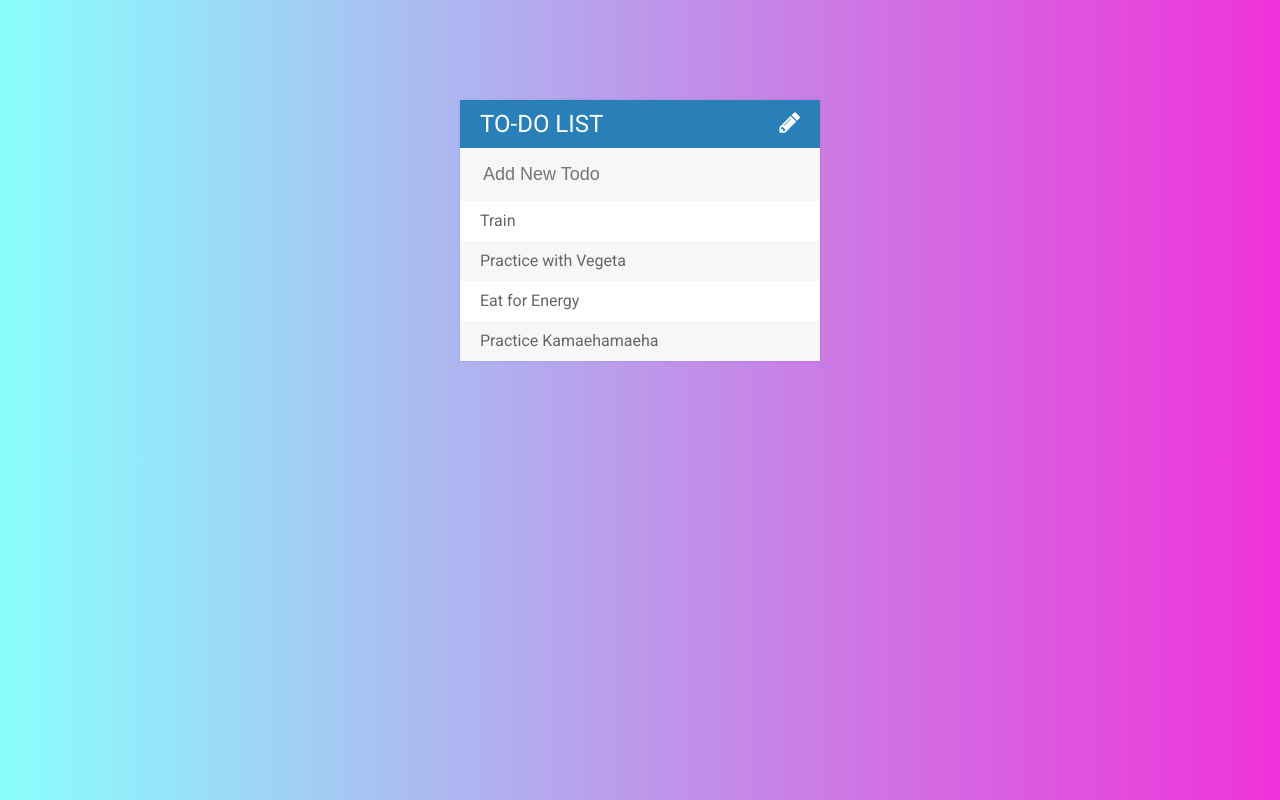
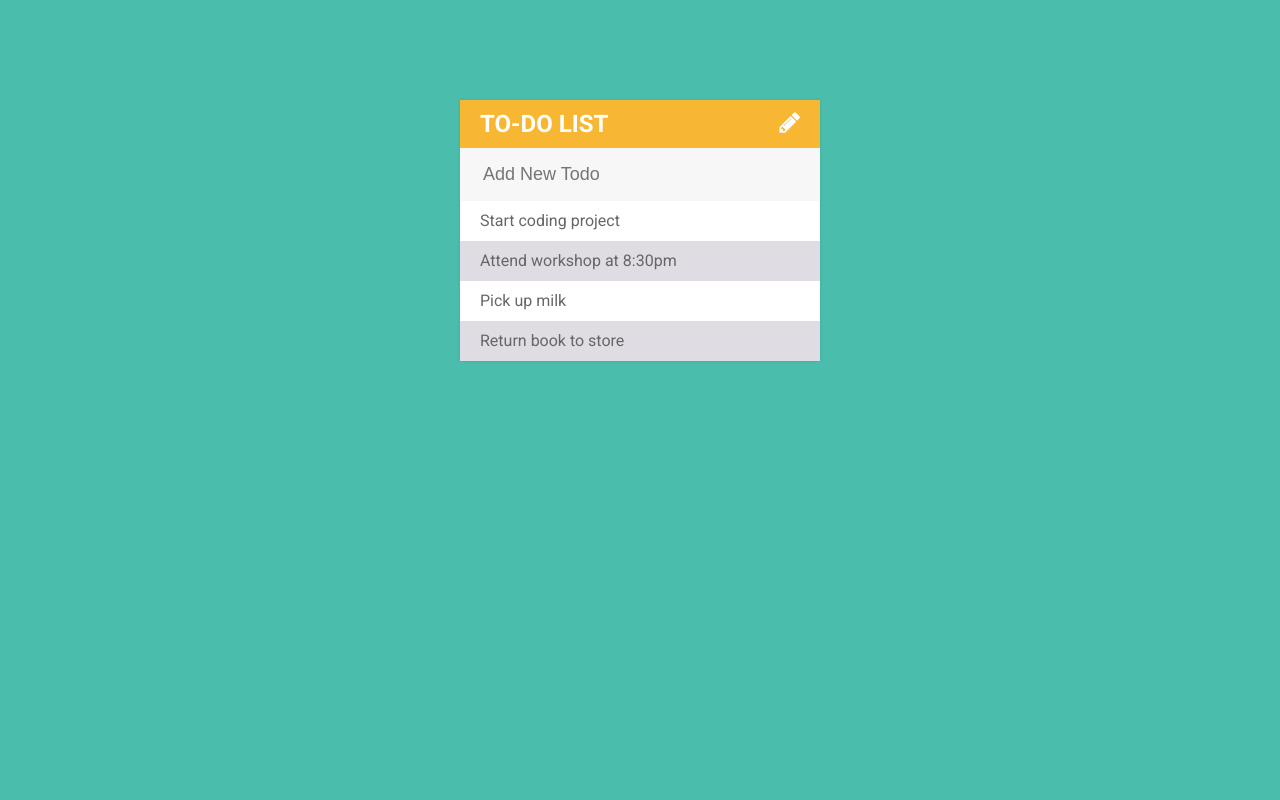
Before and after one commit to HeyTY/wdb_jquery_todo_app, a plain HTML site: page index.html in a window 1280 px wide. Drawn offline with Linux system fonts and the light colour scheme.

Commit message:
Finish styling new colors

```diff
--- a/assets/css/todos.css
+++ b/assets/css/todos.css
@@ -1,20 +1,17 @@
 body {
 font-family: 'Roboto', sans-serif;
-background: #ef32d9; /* fallback for old browsers */
-background: -webkit-linear-gradient(to left, #ef32d9 , #89fffd); /* Chrome 10-25, Safari 5.1-6 */
-background: linear-gradient(to left, #ef32d9 , #89fffd); /* W3C, IE 10+/ Edge, Firefox 16+, Chrome 26+, Opera 12+, Safari 7+ */
-
+background: #4ABDAC;
 
 }
 
 h1 {
-	background: #2980B9;
-	color: white;
+	background: #F7B733;
+	color: #FFF;
 	margin: 0;
 	padding: 10px 20px;
 	text-transform: uppercase;
 	font-size: 24px;
-	font-weight: normal;
+	font-weight: bold;
 
 }
 
@@ -32,11 +29,11 @@ li {
 }
 
 li:nth-child(2n) {
-	background: #f7f7f7 ;
+	background: #DFDCE3;
 }
 
 span {
-	background: #e74c3c;
+	background: #FC4A1A;
 	height: 40px;
 	margin-right: 20px;
 	text-align: center;
@@ -58,14 +55,14 @@ input {
 	width: 100%;
 	padding: 13px 13px 13px 20px;
 	box-sizing: border-box;
-	color: #2980B9;
+	color: #4ABDAC;
 	border: 3px solid rgba(0,0,0,0);
 
 }
 
 input:focus {
 	background: #fff;
-	border: 3px solid #2980B9;
+	border: 3px solid #FC4A1A;
 	outline: none;
 }
 
@@ -77,7 +74,7 @@ input:focus {
 }
 
 .done {
-	color: gray;
+	color: #FC4A1A;
 	text-decoration: line-through;
 }
 
--- a/index.html
+++ b/index.html
@@ -13,10 +13,10 @@
 	<h1>To-do List<i class="fa fa-pencil" aria-hidden="true"></i></h1>
 	<input type="text" placeholder="Add New Todo">
 	<ul>
-		<li><span><i class="fa fa-trash" aria-hidden="true"></i> </span>Train</li>
-		<li><span><i class="fa fa-trash" aria-hidden="true"></i> </span>Practice with Vegeta</li>
-		<li><span><i class="fa fa-trash" aria-hidden="true"></i> </span>Eat for Energy</li>
-		<li><span><i class="fa fa-trash" aria-hidden="true"></i> </span>Practice Kamaehamaeha</li>
+		<li><span><i class="fa fa-trash" aria-hidden="true"></i> </span>Start coding project</li>
+		<li><span><i class="fa fa-trash" aria-hidden="true"></i> </span>Attend workshop at 8:30pm</li>
+		<li><span><i class="fa fa-trash" aria-hidden="true"></i> </span>Pick up milk</li>
+		<li><span><i class="fa fa-trash" aria-hidden="true"></i> </span>Return book to store</li>
 	</ul>
 </div>
 
```
Also changed, not shown: assets/js/todos.js (+0 -8 lines).
